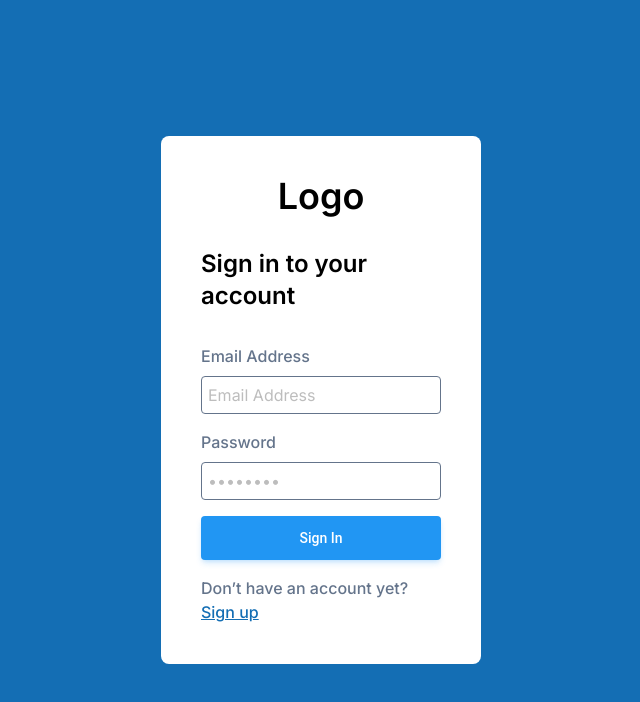
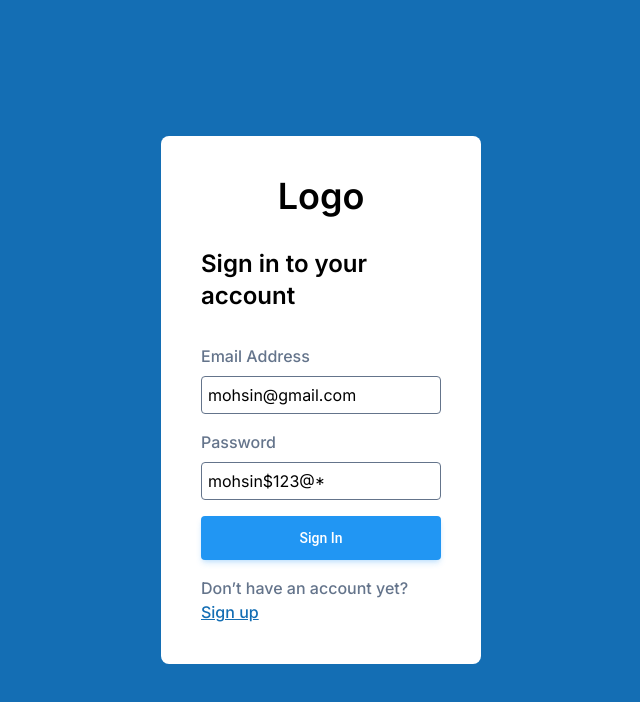
Before and after one commit to mohsinparvi/next-js-dashboard-template, a Next.js app: page / in a window 1280 px wide. Shown: the top 702 px of the page, without its empty margins (319-959 px from the left). Built offline with nearby package versions, Linux system fonts and the light colour scheme.

Commit message:
feat: login structure

```diff
--- a/src/components/signin/signin-form.tsx
+++ b/src/components/signin/signin-form.tsx
@@ -1,20 +1,40 @@
+"use client";
 import InputLabel from "@/components/utils/input-label";
 import Input from "@/components/utils/input";
 
 import { Button } from "@/material-tailwind";
-import React from "react";
+import React, { useState } from "react";
 import Link from "next/link";
 
 const SigninForm = () => {
+  const [formData, setFormData] = useState({
+    email: "mohsin@gmail.com",
+    password: "mohsin$123@*",
+  });
+  const [isLoading, setIsLoading] = useState(false);
+
+  const handleSignIn = () => {
+    //TODO: Implement sign-in logic here
+    // Redirect to dashboard upon successful login\
+    setIsLoading(true);
+    setTimeout(() => {
+      setIsLoading(false);
+      window.location.href = "/dashboard";
+    }, 3000);
+  };
   return (
     <form className="space-y-4 ">
       <div className="space-y-2">
         <InputLabel label="Email Address" />
-        <Input type="email" placeholder="Email Address" />
+        <Input
+          type="email"
+          placeholder="Email Address"
+          value={formData.email}
+        />
       </div>
       <div className="space-y-2">
         <InputLabel label="Password" />
-        <Input type="text" placeholder="••••••••" />
+        <Input type="text" placeholder="••••••••" value={formData.password} />
       </div>
       <Button
         placeholder={""}
@@ -24,6 +44,8 @@ const SigninForm = () => {
         size="md"
         ripple
         className="w-full rounded text-sm capitalize font-medium"
+        loading={isLoading}
+        onClick={handleSignIn}
       >
         Sign In
       </Button>
```
